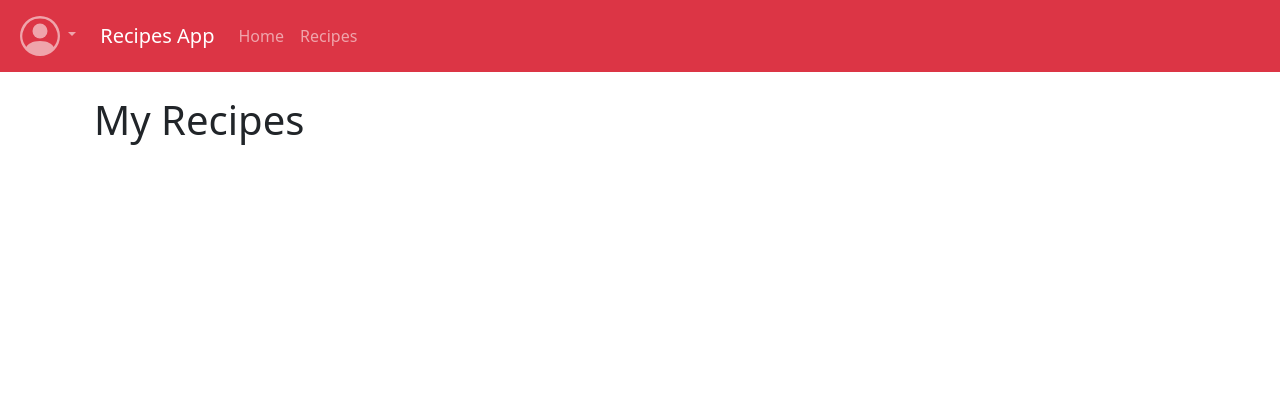
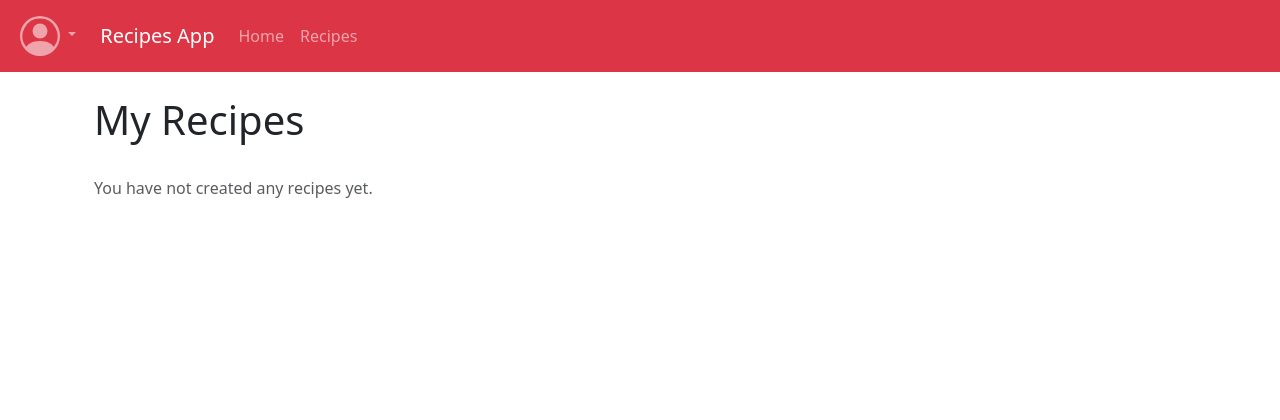
Before and after one commit to Sobhi-0/Tabkha, a Flask app: page /my-recipes in a window 1280 px wide. Shown: the top 420 px of the page. Run offline with Flask 3, Linux system fonts and the light colour scheme; the visitor is signed in with stand-in values (Sample User, id 1); data that the repository does not hold is empty; some libraries are stand-ins or nearby versions.

Commit message:
Fix formatings

```diff
--- a/frontend/static/styles.css
+++ b/frontend/static/styles.css
@@ -1,7 +1,7 @@
 .card-image {
     object-fit: cover;
     width: 100%;
-    height: 20vw;
+    height: 25vw;
     filter: brightness(50%);
 }
 
--- a/frontend/templates/my-recipes.html
+++ b/frontend/templates/my-recipes.html
@@ -11,6 +11,10 @@
 
         <!-- Displaying Paginated Recipes -->
         <ul class="list-group mb-4">
+            <br>
+            {% if paginated_recipes.total == 0 %}
+                    <p class="text-muted">You have not created any recipes yet.</p>
+            {% endif %}
             {% for recipe in paginated_recipes %}
                 <!-- Display each recipe as a list item with image, title, and description -->
                 <li class="list-group-item">
--- a/frontend/templates/recipes.html
+++ b/frontend/templates/recipes.html
@@ -6,9 +6,8 @@
 
 {% block main %}
 
-    <h1>Recipes</h1>
-
     <div class="container">
+        <h1>Recipes</h1>
         <!-- Search Bar -->
         <form action="/search" method="get" class="d-flex mb-4">
             <input class="form-control me-2" type="search" name="q" placeholder="Search for recipes" aria-label="Search">
```
